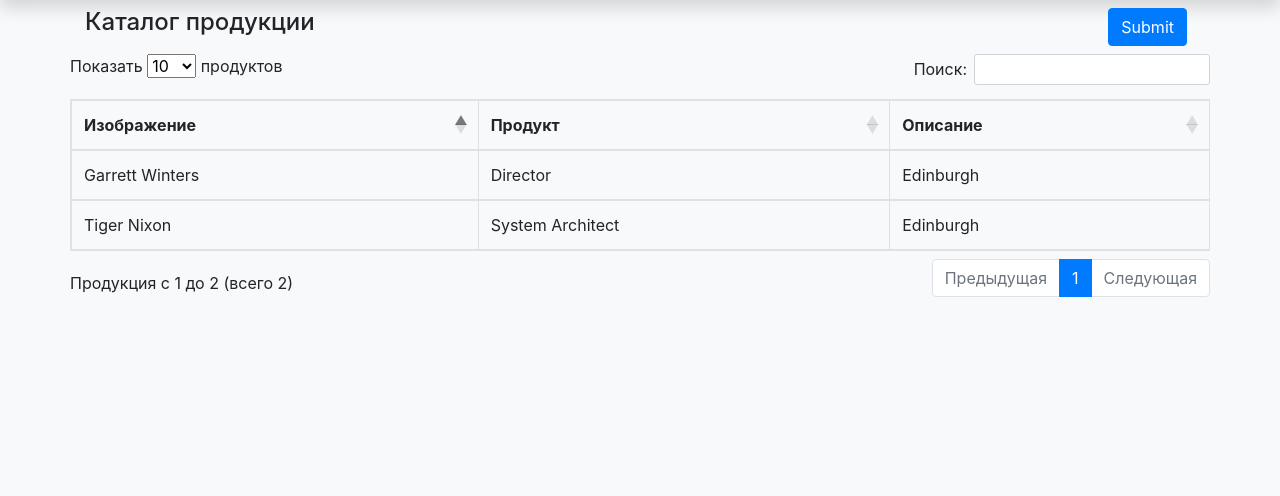
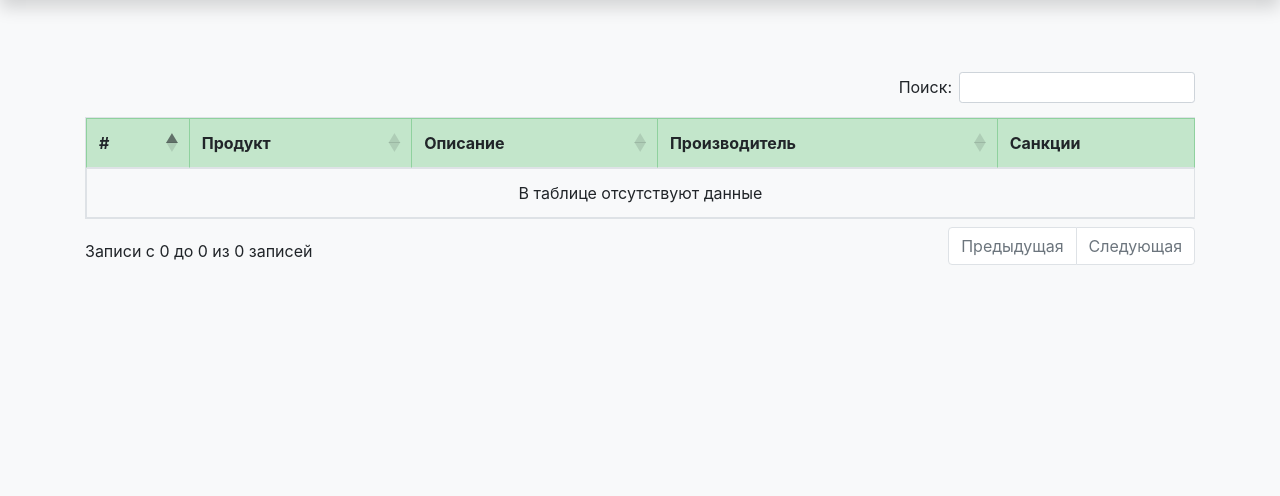
Before and after one commit to Loveskyrim/import_substitution, a Django app: page /products in a window 1280 px wide. Shown: the part 74-570 px from the top of the page. Run offline with Django 3.2, Linux system fonts and the light colour scheme; the visitor is signed in with stand-in values (Sample User, id 1); data that the repository does not hold is empty; parts of the project's set-up code (start-up, migrations or seed data) failed here and were passed over; some libraries are stand-ins or nearby versions.

Commit message:
product list -> product

```diff
--- a/ANTIZAVOZ/moderatorPage/static/moderatorPage/moderatorPage.js
+++ b/ANTIZAVOZ/moderatorPage/static/moderatorPage/moderatorPage.js
@@ -11,14 +11,9 @@ $(document).ready(function () {
             },
             success: function (data) {
                 console.log(data)
-                alert(1)
-
-                // isScan = true;
-                // setTimeout(updateCardScanStatus, 500);
                 // Notiflix.Notify.Success('Обновление БД запущено!');
             },
             error: function (error) {
-                alert(0)
                 // Notiflix.Notify.Failure('ajax error');
             }
         });
--- a/ANTIZAVOZ/moderatorPage/urls.py
+++ b/ANTIZAVOZ/moderatorPage/urls.py
@@ -1,8 +1,8 @@
 from django.contrib.auth import views
 from django.urls import path
-from .views import moderate_page_request, parse_from_file
+from moderatorPage.views import moderate_page_request, update_db
 
 urlpatterns = [
     path('moderate', moderate_page_request, name='moderate'),
-    path('moderate/update_database', parse_from_file, name='update_db'),
+    path('moderate/update_database', update_db, name='update_db'),
 ]
--- a/ANTIZAVOZ/organisations/static/organisations/productsList.js
+++ b/ANTIZAVOZ/organisations/static/organisations/productsList.js
@@ -1,275 +1,57 @@
 $(document).ready(function () {
 
-    var data = [
-        [
-            "Tiger Nixon",
-            "System Architect",
-            "Edinburgh",
-            "5421",
-            "2011/04/25",
-            "$3,120"
-        ],
-        [
-            "Garrett Winters",
-            "Director",
-            "Edinburgh",
-            "8422",
-            "2011/07/25",
-            "$5,300"
-        ]
-    ]
+    var table = $('#productsTable').DataTable({
+			"language": {
+				"processing": "Подождите...",
+				"search": "Поиск:",
+				"lengthMenu": "Показать _MENU_ записей",
+				"info": "Записи с _START_ до _END_ из _TOTAL_ записей",
+				"infoEmpty": "Записи с 0 до 0 из 0 записей",
+				"infoFiltered": "(отфильтровано из _MAX_ записей)",
+				"loadingRecords": "Загрузка записей...",
+				"zeroRecords": "Записи отсутствуют.",
+				"emptyTable": "В таблице отсутствуют данные",
+				"paginate": {
+				"first": "Первая",
+				"previous": "Предыдущая",
+				"next": "Следующая",
+				"last": "Последняя"},},
+			paging: true,
+			pageLength: 15,
+			lengthChange: false,
+			autoWidth: true,
+			searching: true,
+			bInfo: true,
+			bSort: true,
+
+			"columnDefs": [
+			{
+				"targets": 4,
+				"orderable": false
+			},
+		]
+
+	});
 
 
-    var table = $('#productsTable').DataTable({
-        "language": {
-            "sProcessing": "Подождите...",
-            "sLengthMenu": "Показать _MENU_ продуктов",
-            "sZeroRecords": "Продукция отсутствует.",
-            "sInfo": "Продукция с _START_ до _END_ (всего _TOTAL_)",
-            "sInfoEmpty": "",
-            "sInfoFiltered": "(отфильтровано из _MAX_ продуктов)",
-            "sInfoPostFix": "",
-            "sSearch": "Поиск:",
-            "sUrl": "",
-            "oPaginate": {
-                "sFirst": "Первая",
-                "sPrevious": "Предыдущая",
-                "sNext": "Следующая",
-                "sLast": "Последняя"
-            },
-            "oAria": {
-                "sSortAscending": ": активировать для сортировки столбца по возрастанию",
-                "sSortDescending": ": активировать для сортировки столбцов по убыванию"
+    $('#productsTable tbody').on('click', 'tr', function () {
+        // переход к проекту по нажатию на  него в строке таблицы
+        var data = table.row(this).data();
+        var product_name = $(data[1]).text()
+        document.location.href = "products" + '/' + product_name;
+    });
+
+    $(function() {
+        $(window).scroll(function() {
+            if($(this).scrollTop() != 0) {
+                $('#toTop').fadeIn();
+            } else {
+                $('#toTop').fadeOut();
             }
-        },
-        data: data
+        });
 
+        $('#toTop').click(function() {
+            $('body,html').animate({scrollTop:0},800);
+        });
     });
-        // "ajax": function (data, callback) {
-    //         $.ajax({
-    //             "url": "/get_products",
-    //             "dataSrc": "",
-    //             "type": "POST",
-    //             'data': {
-    //                 project_name: project_name,
-    //                 csrfmiddlewaretoken: getCookie('csrftoken')
-    //             },
-    //             beforeSend: function () {
-    //                 // Here, manually add the loading message.
-    //                 $('#vuln_table > tbody').html(
-    //                     '<tr class="odd">' +
-    //                     '<td valign="top" colspan="7" class="dataTables_empty">Идет загрузка&hellip;</td>' +
-    //                     '</tr>'
-    //                 );
-    //             },
-    //             success: function (data) {
-    //                 callback(data)
-    //                 console.log(data)
-    //             },
-    //             error: function (error) {
-    //                 Notiflix.Notify.Failure('Ошибка загрузки таблицы через ajax')
-    //             },
-    //             timeout: 120000,
-    //             async: true
-    //         })
-    //     },
-    //     "deferRender": true,
-
-    //     "columns": [
-    //         { data: 'num' },
-    //         { data: "packet_name" },
-    //         {
-    //             data: "packet_version",
-    //             render: function (data) {
-    //                 let field = '';
-    //                 if (data) {
-    //                     field += '<td style="max-width:200px;">' + data + '</td>';
-    //                 }
-    //                 return field;
-    //             },
-    //         },
-    //         {
-    //             data: {},
-    //             render: function (data) {
-    //                 let field = '<td style="min-width:140px;" >';
-    //                 field += '<div class="row">';
-    //                 field += '<div class="text-center col-sm-12">';
-    //                 if (data.confirmed_critical_deb_vulnerabilities) {
-    //                     field += '<a class="critical debian h6" id="tooltip1" href="' + project_name + '/' + data.packet_name;
-    //                     if (data.packet_version) {
-    //                         field += '/' + data.packet_version;
-    //                     }
-    //                     field += '/vulne/confirmed_deb_critical">' + data.confirmed_critical_deb_vulnerabilities + '<span><img class="logo_base" src="/static/img/debian.png" style="max-height:20px;"></span></a>';
-    //                 }
-
-    //                 if (data.confirmed_critical_deb_vulnerabilities && data.confirmed_critical_vulnerabilities) {
-    //                     field += ' + '
-    //                 }
-
-    //                 if (data.confirmed_critical_vulnerabilities) {
-    //                     field += '<a class="critical nist h6" id="tooltip2" href="' + project_name + '/' + data.packet_name;
-    //                     if (data.packet_version) {
-    //                         field += '/' + data.packet_version;
-    //                     }
-    //                     field += '/vulne/confirmed_critical">' + data.confirmed_critical_vulnerabilities + '<span><img class="logo_base" src="/static/img/fstec.png" style="max-height:10px;"><img class="logo_base" src="/static/img/nist.png" style="max-height:10px;"></span></a>';
-    //                 }
-    //                 field += '</div></div></td>'
-
-    //                 return field;
-    //             }
-    //         },
-    //         {
-    //             data: {},
-    //             render: function (data) {
-    //                 let field = '<td style="min-width:140px;">';
-    //                 field += '<div class="row">';
-    //                 field += '<div class="text-center col-sm-12">';
-
-    //                 if (data.confirmed_non_critical_deb_vulnerabilities) {
-    //                     field += '<a class="non-critical debian h6" id="tooltip1" href="' + project_name + '/' + data.packet_name;
-    //                     if (data.packet_version) {
-    //                         field += '/' + data.packet_version;
-    //                     }
-    //                     field += '/vulne/confirmed_deb_non_critical">' + data.confirmed_non_critical_deb_vulnerabilities + '<span><img class="logo_base" src="/static/img/debian.png" style="max-height:20px;"></span></a>';
-    //                 }
-
-    //                 if (data.confirmed_non_critical_deb_vulnerabilities && data.confirmed_non_critical_vulnerabilities) {
-    //                     field += ' + '
-    //                 }
-
-    //                 if (data.confirmed_non_critical_vulnerabilities) {
-    //                     field += '<a class="non-critical nist h6" id="tooltip2" href="' + project_name + '/' + data.packet_name;
-    //                     if (data.packet_version) {
-    //                         field += '/' + data.packet_version;
-    //                     }
-    //                     field += '/vulne/confirmed_non_critical">' + data.confirmed_non_critical_vulnerabilities + '<span><img class="logo_base" src="/static/img/fstec.png" style="max-height:10px;"><img class="logo_base" src="/static/img/nist.png" style="max-height:10px;"></span></a>';
-    //                 }
-    //                 field += '</div></div></td>'
-
-    //                 return field;
-    //             }
-    //         },
-    //         {
-    //             data: {},
-    //             render: function (data) {
-    //                 let field = '<td style="min-width:140px;">';
-    //                 field += '<div class="row">';
-    //                 field += '<div class="text-center col-sm-12">';
-    //                 if (data.found_debian) {
-    //                     if (data.to_analyze_critical_vulnerabilities) {
-    //                         field += '<a class="critical nist h6" id="tooltip2" href="' + project_name + '/' + data.packet_name;
-    //                         if (data.packet_version) {
-    //                             field += '/' + data.packet_version;
-    //                         }
-    //                         field += '/vulne/to_analyze_critical">' + data.to_analyze_critical_vulnerabilities + '<span><img class="logo_base" src="/static/img/fstec.png" style="max-height:10px;"><img class="logo_base" src="/static/img/nist.png" style="max-height:10px;"></span></a>';
-    //                     }
-    //                     field += '</div></div></td>'
-    //                 }
-    //                 else {
-    //                     field += '</div></div></td>'
-    //                 }
-    //                 return field;
-    //             }
-    //         },
-    //         {
-    //             data: {},
-    //             render: function (data) {
-    //                 let field = '<td style="min-width:140px;">';
-    //                 field += '<div class="row">';
-    //                 field += '<div class="text-center col-sm-12">';
-    //                 if (data.found_debian) {
-    //                     if (data.to_analyze_non_critical_vulnerabilities) {
-    //                         field += '<a class="non-critical nist h6" id="tooltip2" href="' + project_name + '/' + data.packet_name;
-    //                         if (data.packet_version) {
-    //                             field += '/' + data.packet_version;
-    //                         }
-    //                         field += '/vulne/to_analyze_non_critical">' + data.to_analyze_non_critical_vulnerabilities + '<span><img class="logo_base" src="/static/img/fstec.png" style="max-height:10px;"><img class="logo_base" src="/static/img/nist.png" style="max-height:10px;"></span></a>';
-    //                     }
-    //                     field += '</div></div></td>'
-    //                 }
-    //                 else {
-    //                     field += '</div></div></td>'
-    //                 }
-    //                 return field;
-    //             }
-    //         },
-    //         {
-    //             data: {},
-    //             render: function (data) {
-    //                 let field = '<td style="min-width:140px;">';
-    //                 field += '<div class="row align-items-center">';
-    //                 field += '<div class="text-center col-sm-12">';
-    //                 if (data.additional_critical_vulnerabilities) {
-    //                     field += '<a class="critical nist h6" id="tooltip2" href="' + project_name + '/' + data.packet_name;
-    //                     if (data.packet_version) {
-    //                         field += '/' + data.packet_version;
-    //                     }
-    //                     field += '/vulne/additional_critical">' + data.additional_critical_vulnerabilities + '<span><img class="logo_base" src="/static/img/fstec.png" style="max-height:10px;"><img class="logo_base" src="/static/img/nist.png" style="max-height:10px;"></span></a>';
-    //                 }
-    //                 field += '</div></div></td>'
-
-    //                 return field;
-    //             }
-    //         },
-    //         {
-    //             data: {},
-    //             render: function (data) {
-    //                 let field = '<td style="min-width:140px;">';
-    //                 field += '<div class="row align-items-center">';
-    //                 field += '<div class="text-center col-sm-12">';
-    //                 if (data.additional_non_critical_vulnerabilities) {
-    //                     field += '<a class="non-critical nist h6" id="tooltip2" href="' + project_name + '/' + data.packet_name;
-    //                     if (data.packet_version) {
-    //                         field += '/' + data.packet_version;
-    //                     }
-    //                     field += '/vulne/additional_non_critical">' + data.additional_non_critical_vulnerabilities + '<span><img class="logo_base" src="/static/img/fstec.png" style="max-height:10px;"><img class="logo_base" src="/static/img/nist.png" style="max-height:10px;"></span></a>';
-    //                 }
-    //                 field += '</div></div></td>'
-
-    //                 return field;
-    //             }
-    //         },
-    //         {
-    //             data: {},
-    //             render: function (data) {
-    //                 let field = "";
-
-    //                 if (data.fixed_vulnerabilities) {
-    //                     field += '<td><div class="text-center">';
-    //                     field += '<a class="fixed h6" href="' + project_name + '/' + data.packet_name;
-    //                     if (data.packet_version) {
-    //                         field += '/' + data.packet_version;
-    //                     }
-    //                     field += '/vulne/fixed">' + data.fixed_vulnerabilities + '</a></div></td>';
-    //                 }
-    //                 else {
-    //                     field += '<td></td>';
-    //                 }
-    //                 return field;
-    //             }
-    //         },
-    //         {
-    //             data: {},
-    //             render: function (data) {
-    //                 let field = '';
-    //                 if (data.irrelevant_vulnerabilities) {
-    //                     field += '<td><div class="text-center">';
-    //                     field += '<a class="irrelevant h6" href="' + project_name + '/' + data.packet_name;
-    //                     if (data.packet_version) {
-    //                         field += '/' + data.packet_version;
-    //                     }
-    //                     field += '/vulne/irrelevant">' + data.irrelevant_vulnerabilities + '</a></div></td>'
-    //                 }
-    //                 else {
-    //                     field += '<td></td>';
-    //                 }
-    //                 return field;
-    //             }
-    //         }
-    //     ],
-
-    //     stateSave: true,
-    //     searching: false,
-    //     order: [[1, 'asc']],
-    // });
 })
--- a/ANTIZAVOZ/organisations/templates/organisations/productsList.html
+++ b/ANTIZAVOZ/organisations/templates/organisations/productsList.html
@@ -2,62 +2,47 @@
 {% load static %}
 
 {% block main %}
+<!--Таблица продуктов-->
+<div class="container">
+	<br><br><br>
 
-	<div class="container">
-		<div class="row">
-			<div class="col-md-6">
-				<h4 class="mt-2">Каталог продукции</h4>
-			</div>
-			<div class="col-md-6">
-				<form id="filter-form">
-					<div class="d-flex bd-highlight justify-content-end">
-						<div class="p-2 bd-highlight">
-							<div class="form-group">
-							</div>
-						</div>
-						<div class="p-2 bd-highlight">
-							<input type="submit" name="submit" class="btn btn-primary d-inline"></div>
-						</div>
-
-
-					</form>
-				</div>
-				<hr>
-				<div class="table-responsive">
-					<table class="table table-bordered" id="productsTable">
-						<thead>
+	<table class="table table-bordered" id="productsTable" style="text-align: center;">
+		<thead class="table-success">
 			<tr>
-                                <th>Изображение</th>
+				<th>#</th>
 				<th>Продукт</th>
 				<th>Описание</th>
+				<th>Производитель</th>
+				<th>Санкции</th>
 			</tr>
 		</thead>
+		<tbody>
+			{% for product in products %}
+			<tr style="cursor: pointer;">
+				<th class="text-center align-middle" scope="row">{{forloop.counter}}</th>
+				<td class="text-left align-middle"><div style="color: #111;">{{product.product_name}}</div></td>
+				<td class="text-left align-middle">{{product.product_info}}</td>
+				<td class="text-left align-middle"></td>
+				<td class="text-left align-middle">{{product.product_sanctions_import}}</td>
+			</tr>
+			{% endfor %}
+		</tbody>
 	</table>
-				</div>
-			</div>
+
 </div>
 
 {% endblock main %}
 
 {% block scripts %}
 
-<!-- Latest compiled and minified CSS -->
 <link rel="stylesheet" href="https://cdn.jsdelivr.net/npm/bootstrap-select@1.13.14/dist/css/bootstrap-select.min.css">
 <link rel="stylesheet" href="https://cdn.datatables.net/fixedcolumns/3.3.2/css/fixedColumns.dataTables.min.css">
 <link rel="stylesheet" href="{% static 'css/hide.css'%}" type="text/css">
-
 <!-- Latest compiled and minified JavaScript -->
 <script src="https://cdn.jsdelivr.net/npm/bootstrap-select@1.13.14/dist/js/bootstrap-select.min.js"></script>
 <script src="https://cdn.datatables.net/fixedcolumns/3.3.2/js/dataTables.fixedColumns.min.js"></script>
 <script src="https://cdn.datatables.net/select/1.3.1/js/dataTables.select.min.js"></script>
 
-<script>
-    var vunl_type_from_jinja = "{{vulne_type_from_db}}";
-    var packname = "{{now_packet}}";
-    var packversion = "{{packet_version}}";
-    var projectname = "{{now_project}}";
-
-</script>
 <script src="{% static 'organisations/productsList.js' %}"></script>
 
 {% endblock scripts %}
--- a/ANTIZAVOZ/organisations/urls.py
+++ b/ANTIZAVOZ/organisations/urls.py
@@ -1,8 +1,9 @@
 from django.contrib.auth import views
 from django.urls import path
-from .views import products_request, organisations_request
+from .views import products_request, organisations_request, product_request
 
 urlpatterns = [
     path(r'products', products_request, name='products'),
+    path(r'products/<str:product_from_url>', product_request, name='product'),
     path(r'organisations', organisations_request, name='organisations'),
 ]
--- a/ANTIZAVOZ/organisations/views.py
+++ b/ANTIZAVOZ/organisations/views.py
@@ -1,11 +1,23 @@
 from django.shortcuts import render
 from django.contrib.auth.decorators import login_required
-from .models import organisation
+from .models import organisation, product
 
-# Отображает главную страницу сайта
 @login_required(login_url='/login')
 def products_request(request):
-    return render(request, 'organisations/productsList.html', context={})
+    products_list = product.objects.all
+    return render(request, 'organisations/productsList.html', {"products": products_list})
+
+@login_required(login_url='/login')
+def product_request(request, product_from_url):
+    """функция, отображающая страницу конкретного проекта"""
+    try:
+        # проверить если ли такой проект в таблице проектов
+        current_product = product.objects.get(product_name=product_from_url)
+    except Exception as e:
+        print(e)
+        return render(request, 'product/404.html')
+
+    return render(request, 'organisations/product.html', context={'product_item': current_product})
 
 
 @login_required(login_url='/login')
```
Also changed, not shown: ANTIZAVOZ/moderatorPage/tasks.py (+28 -25 lines), ANTIZAVOZ/moderatorPage/views.py (+1 -67 lines), ANTIZAVOZ/organisations/templates/organisations/404.html (added, +14 -0 lines), ANTIZAVOZ/organisations/templates/organisations/editProductModal.html (added, +32 -0 lines), ANTIZAVOZ/organisations/templates/organisations/product.html (+12 -1 lines), ANTIZAVOZ/organisations/static/organisations/editProduct.js (added). Lines whose indentation alone changed are shown as unchanged.
